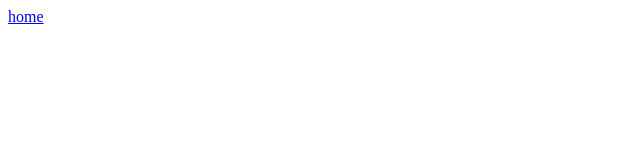
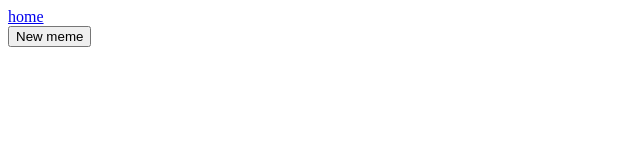
Before and after one commit to tvanloy/tvanloytest, a plain HTML site: page programmer.html in a window 1280 px wide. Shown: the whole page, without its empty margins (0-640 px from the left). Drawn offline with Linux system fonts and the light colour scheme.

Commit message:
Update programmer.html

```diff
--- a/programmer.html
+++ b/programmer.html
@@ -5,6 +5,16 @@
     <title>programmer humor</title>
 </head>
 <body>
-<a href="index.html">home</a>
+<nav>
+    <a href="index.html">home</a>
+</nav>
+    <div x-data="{
+        responsedata: null,
+        async getData() {
+            this.responsedata = await (await fetch('https://api-service-tvanloy.cloud.okteto.net/wholesome-memes')).json();
+        }
+    }">
+        <button x-on:click="getData" x-init="getData">New meme</button>
+    </div>
 </body>
 </html>
```
